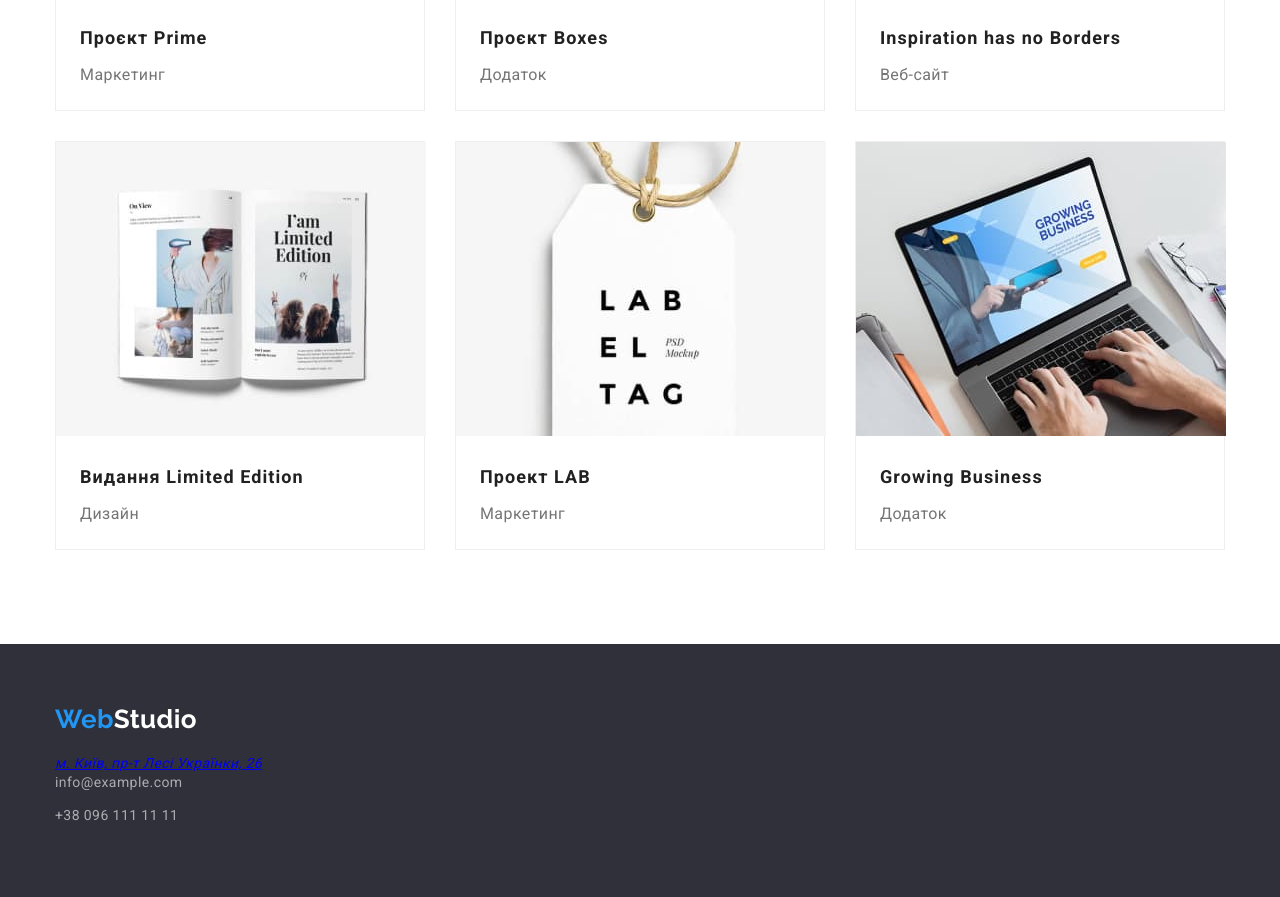
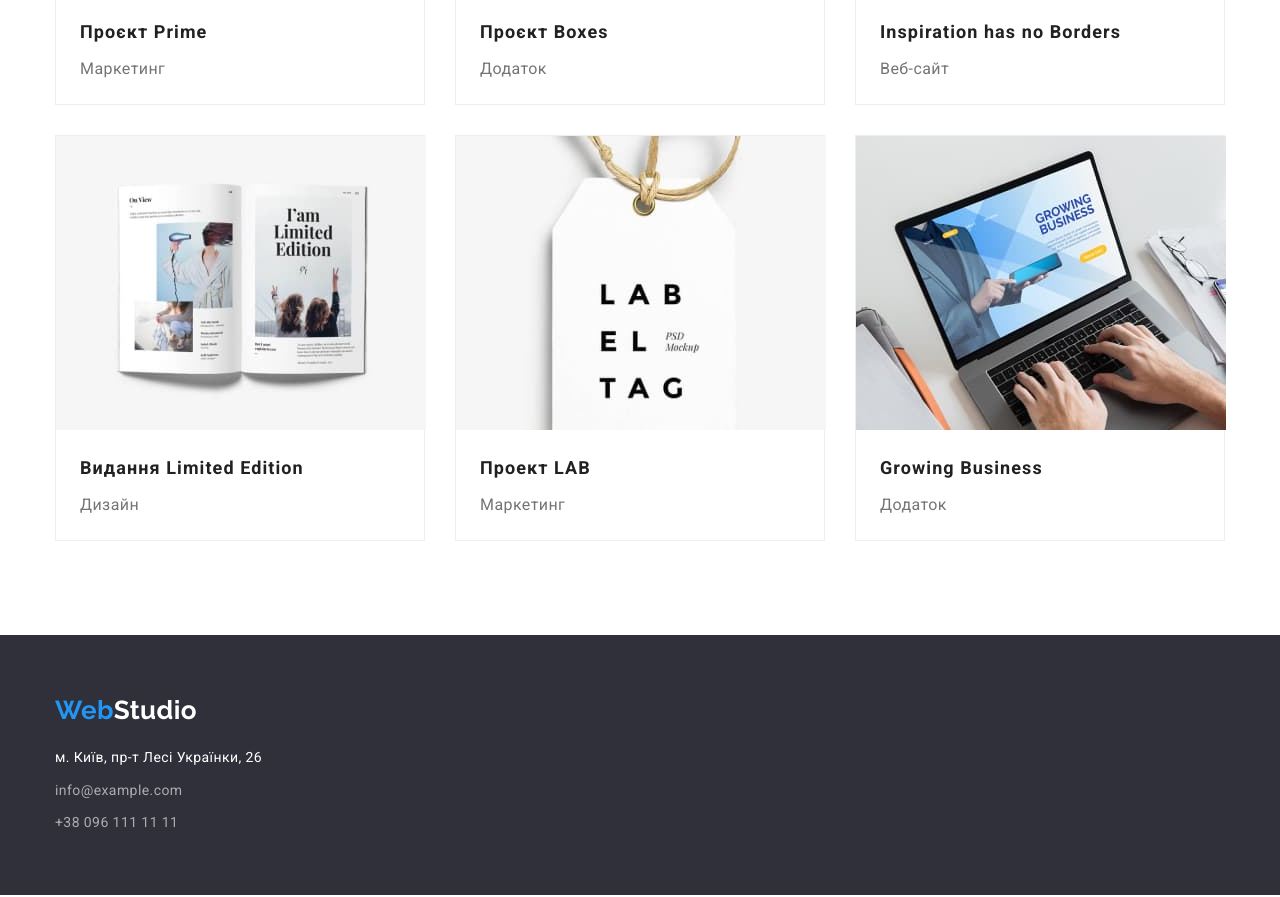
Before and after one commit to Tania873/goit-markup-hw-03, a plain HTML site: page portfolio.html in a window 1280 px wide. Shown: the part 983-1880 px from the top of the page. Drawn offline with nearby package versions, Linux system fonts and the light colour scheme.

Commit message:
Update styles.css

```diff
--- a/css/styles.css
+++ b/css/styles.css
@@ -18,7 +18,7 @@ body {
 .container {
   margin-left: auto;
   margin-right: auto;
-  width: 1200px;
+  max-width: 1200px;
   padding-left: 15px;
   padding-right: 15px;
 }
@@ -64,10 +64,6 @@ body {
 }
 .site-nav .link {
   color: var(--primary-text-color);
-
-  display: block;
-  padding-top: 32px;
-  padding-bottom: 32px;
 }
 .site-nav .link.current {
   color: var(--accent-colour);
@@ -193,6 +189,9 @@ body {
 .work-list .work-item:last-child {
   margin-right: 0;
 }
+.img {
+  display: block;
+}
 
 /* Наша команда */
 .team {
@@ -218,6 +217,8 @@ body {
   padding-top: 30px;
   padding-bottom: 30px;
   text-align: center;
+  padding-left: 10px;
+  padding-right: 10px;
 }
 .team-name {
   font-weight: 500;
@@ -255,16 +256,13 @@ body {
   display: inline-block;
   margin-bottom: 20px;
 }
-.address-sity {
+.address-city {
   color: var(--white-color);
 
   font-style: normal;
   font-weight: 400;
   line-height: 1.71;
   text-decoration: none;
-
-  display: inline-block;
-  margin-bottom: 9px;
 }
 .address-mail,
 .address-phone {
@@ -274,18 +272,17 @@ body {
   font-weight: 400;
   line-height: 1.71;
   text-decoration: none;
-
-  display: inline-block;
-  margin-bottom: 9px;
 }
 .address .link:hover,
 .address .link:focus {
   color: var(--accent-colour);
 }
-
-.address-sity,
-.address-mail {
+.address-item.city,
+.address-item.mail {
   margin-bottom: 9px;
+}
+.address-item.phone {
+  margin: 0;
 }
 
 /* Portfolio */
@@ -325,10 +322,10 @@ body {
 .project-list {
   display: flex;
   flex-wrap: wrap;
+  justify-content: space-between;
 }
 .project-item {
   width: calc((100% - 60px) / 3);
-  margin-right: 30px;
   margin-bottom: 30px;
   border: 1px solid #eeeeee;
 }
```
